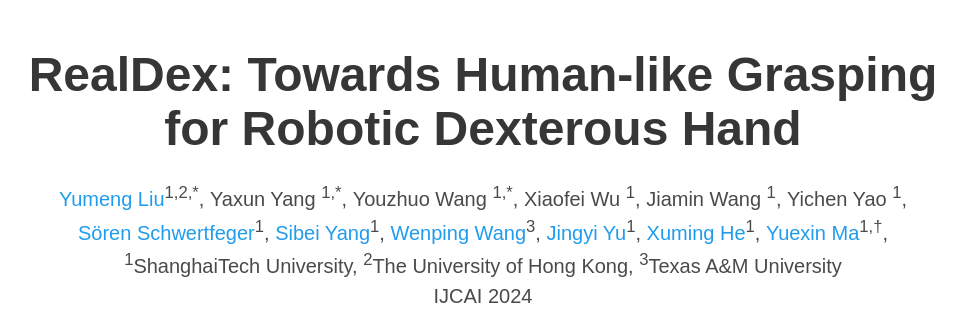
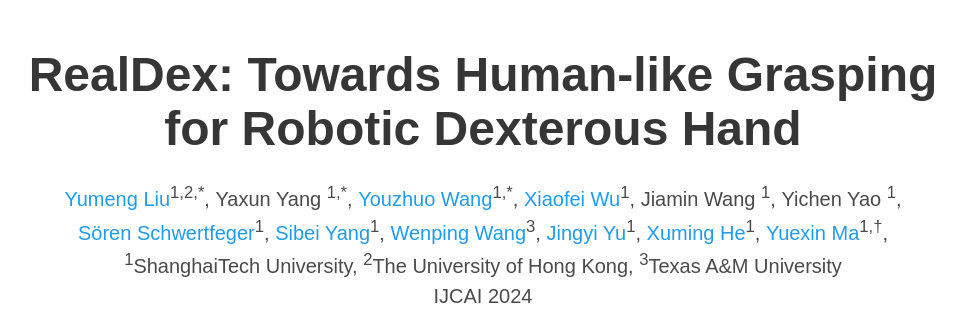
Before and after one commit to 4DVLab/RealDex_page, a plain HTML site: page index.html in a window 1280 px wide. Shown: the top 315 px of the page, without its empty margins (157-1122 px from the left). Drawn offline with nearby package versions, Linux system fonts and the light colour scheme; some icons are missing; a web font is replaced by a local one.

Commit message:
update coauthors homepage

```diff
--- a/index.html
+++ b/index.html
@@ -62,10 +62,10 @@
                 Yaxun Yang <sup>1,*</sup>,
               </span>
               <span class="author-block">
-                Youzhuo Wang <sup>1,*</sup>,
+                <a href="https://wang-youzhuo.github.io/" target="_blank"> Youzhuo Wang</a><sup>1,*</sup>,
               </span>
               <span class="author-block">
-                Xiaofei Wu <sup>1</sup>,
+                <a href="https://wuxiaofei01.github.io/" target="_blank">Xiaofei Wu</a><sup>1</sup>,
               </span>
               <span class="author-block">
                 Jiamin Wang <sup>1</sup>,
```
